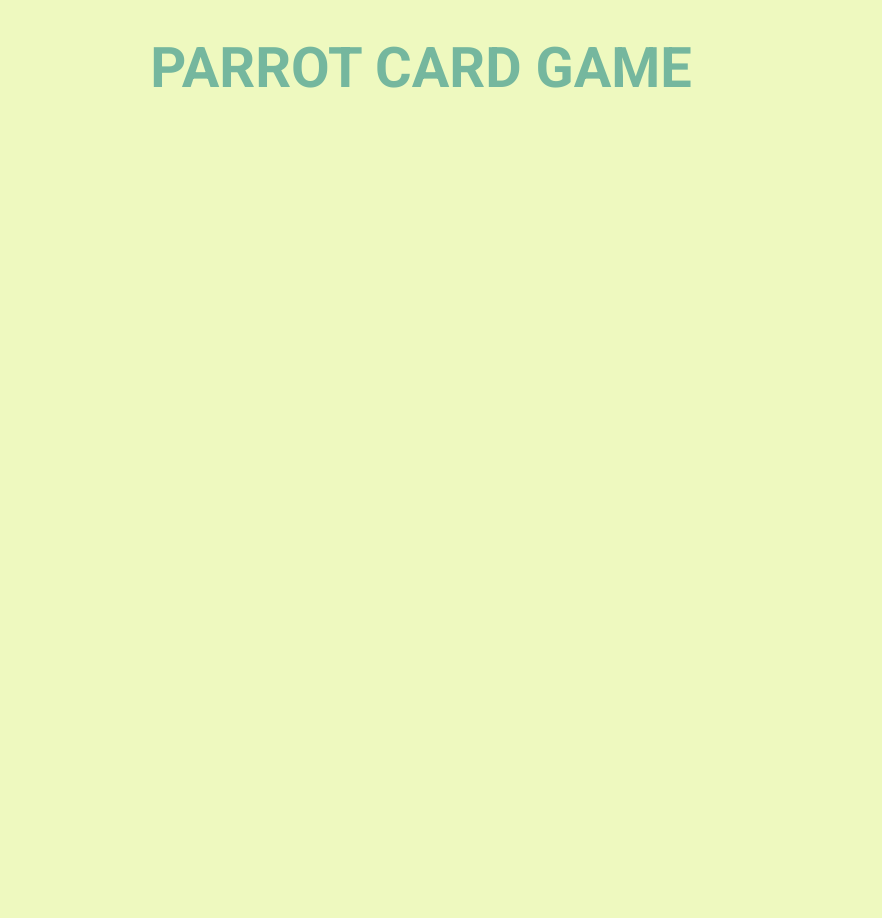
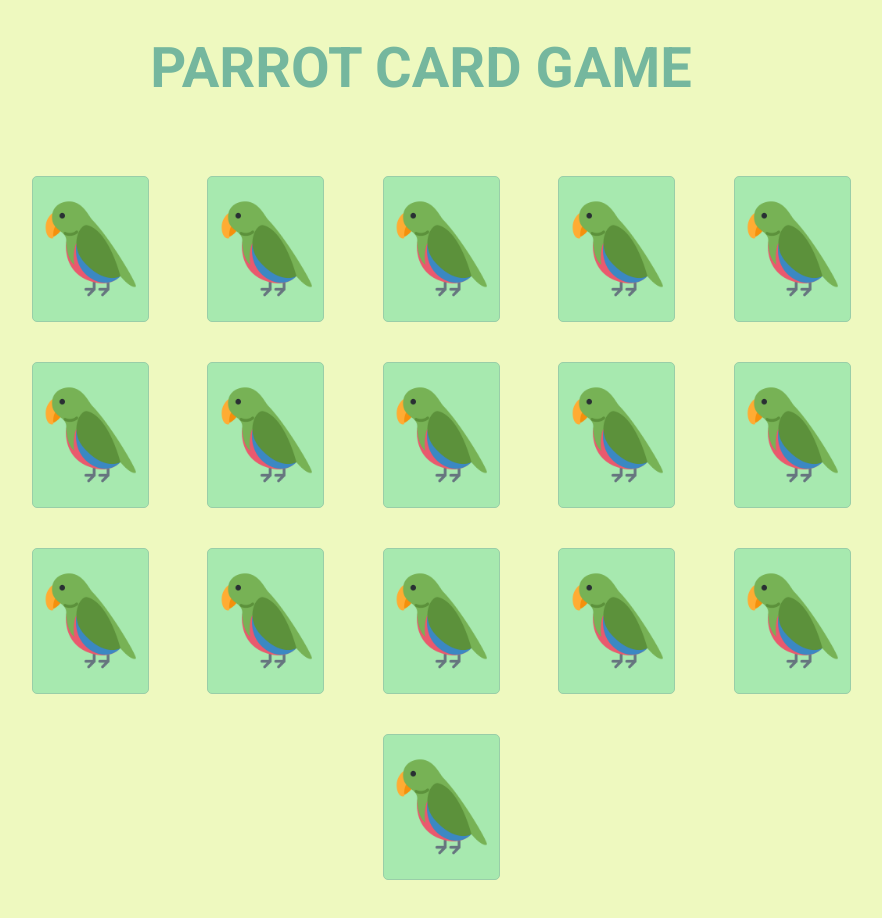
Before and after one commit to MarcioVCunha/ParrotCardGame, a plain HTML site: page index.html in a window 1280 px wide. Shown: the whole page, without its empty margins (219-1101 px from the left). Before the commit the page ends 800 px from the top, so only its background shows below. Drawn offline with Linux system fonts and the light colour scheme.

Commit message:
Parrots cards added

```diff
--- a/css/estilos.css
+++ b/css/estilos.css
@@ -15,3 +15,35 @@ h1{
     color: rgb(117, 183, 158);
     font-family: 'Roboto', sans-serif;
 }
+
+.jogo{
+    margin: 10vh auto 0 auto;
+
+    width: 70vw;
+    display: flex;
+    align-items: center;
+    justify-content: space-evenly;
+
+    flex-wrap: wrap;
+}
+
+.carta{
+    width: 117px;
+    height: 146px;
+
+    background-color: rgb(167, 233, 175);
+
+    border: 1px solid #99CEA8;
+    border-radius: 5px;
+
+    display: flex;
+    align-items: center;
+    justify-content: center;
+
+    margin: 0 0 40px 40px
+}
+
+.carta img{
+    width: 100px;
+    height: 100px;
+}
--- a/index.html
+++ b/index.html
@@ -4,16 +4,15 @@
 <head>
     <meta charset='utf-8'>
     <meta http-equiv='X-UA-Compatible' content='IE=edge'>
-    <title>Parrots CardGame</title>
+    <title>Parrot Card Game</title>
     <meta name='viewport' content='width=device-width, initial-scale=1'>
+
+    <link rel="stylesheet" href="css/reset.css">
+    <link rel='stylesheet' href="css/estilos.css">
 
     <link rel="preconnect" href="https://fonts.googleapis.com">
     <link rel="preconnect" href="https://fonts.gstatic.com" crossorigin>
     <link href="https://fonts.googleapis.com/css2?family=Roboto:wght@700&display=swap" rel="stylesheet">
-
-    <link rel="stylesheet" href="css/reset.css">
-    <link rel='stylesheet' href="css/estilos.css">
-
 </head>
 
 <body>
@@ -21,6 +20,75 @@
         PARROT CARD GAME
     </h1>
 
+    <div class="jogo">
+        <div class="carta">
+            <img src="assets/front.png" alt="Carta do jogo">
+        </div>
+
+        <div class="carta">
+            <img src="assets/front.png" alt="Carta do jogo">
+        </div>
+
+        <div class="carta">
+            <img src="assets/front.png" alt="Carta do jogo">
+        </div>
+
+        <div class="carta">
+            <img src="assets/front.png" alt="Carta do jogo">
+        </div>
+
+        <div class="carta">
+            <img src="assets/front.png" alt="Carta do jogo">
+        </div>
+
+        <div class="carta">
+            <img src="assets/front.png" alt="Carta do jogo">
+        </div>
+
+        <div class="carta">
+            <img src="assets/front.png" alt="Carta do jogo">
+        </div>
+
+        <div class="carta">
+            <img src="assets/front.png" alt="Carta do jogo">
+        </div>
+
+        <div class="carta">
+            <img src="assets/front.png" alt="Carta do jogo">
+        </div>
+
+        <div class="carta">
+            <img src="assets/front.png" alt="Carta do jogo">
+        </div>
+
+        <div class="carta">
+            <img src="assets/front.png" alt="Carta do jogo">
+        </div>
+
+        <div class="carta">
+            <img src="assets/front.png" alt="Carta do jogo">
+        </div>
+
+        <div class="carta">
+            <img src="assets/front.png" alt="Carta do jogo">
+        </div>
+
+        <div class="carta">
+            <img src="assets/front.png" alt="Carta do jogo">
+        </div>
+
+        <div class="carta">
+            <img src="assets/front.png" alt="Carta do jogo">
+        </div>
+
+        <div class="carta">
+            <img src="assets/front.png" alt="Carta do jogo">
+        </div>
+
+    </div>
+
+
+    <script src="scripts.js/scripts.js"></script>
 </body>
 
 </html>
```
Also changed, not shown: assets/bobrossparrot.gif (added), assets/desktop.png (added), assets/explodyparrot.gif (added), assets/fiestaparrot.gif (added), assets/front.png (added), assets/metalparrot.gif (added), assets/mobile.png (added), assets/revertitparrot.gif (added), assets/tripletsparrot.gif (added), assets/unicornparrot.gif (added).
